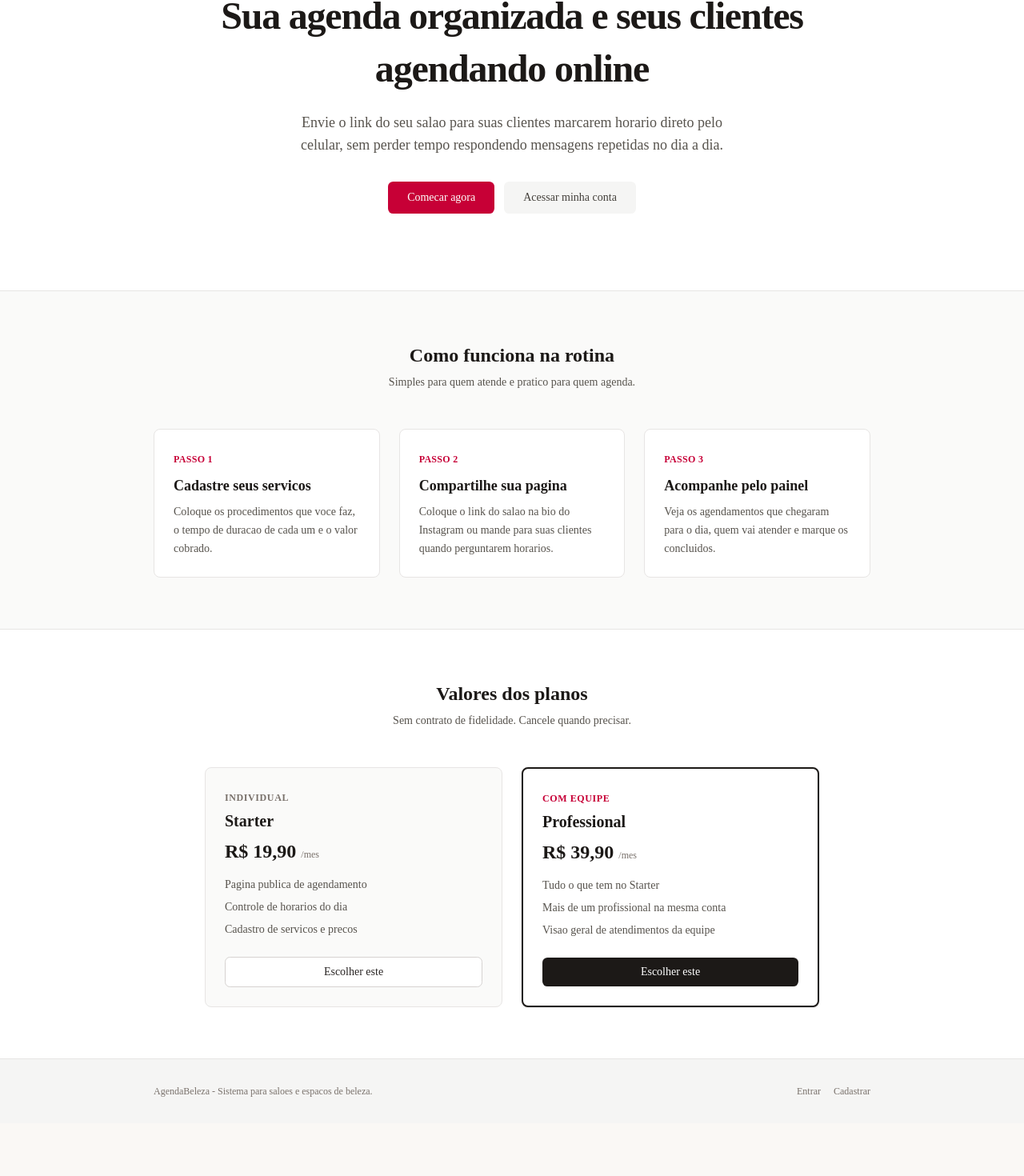
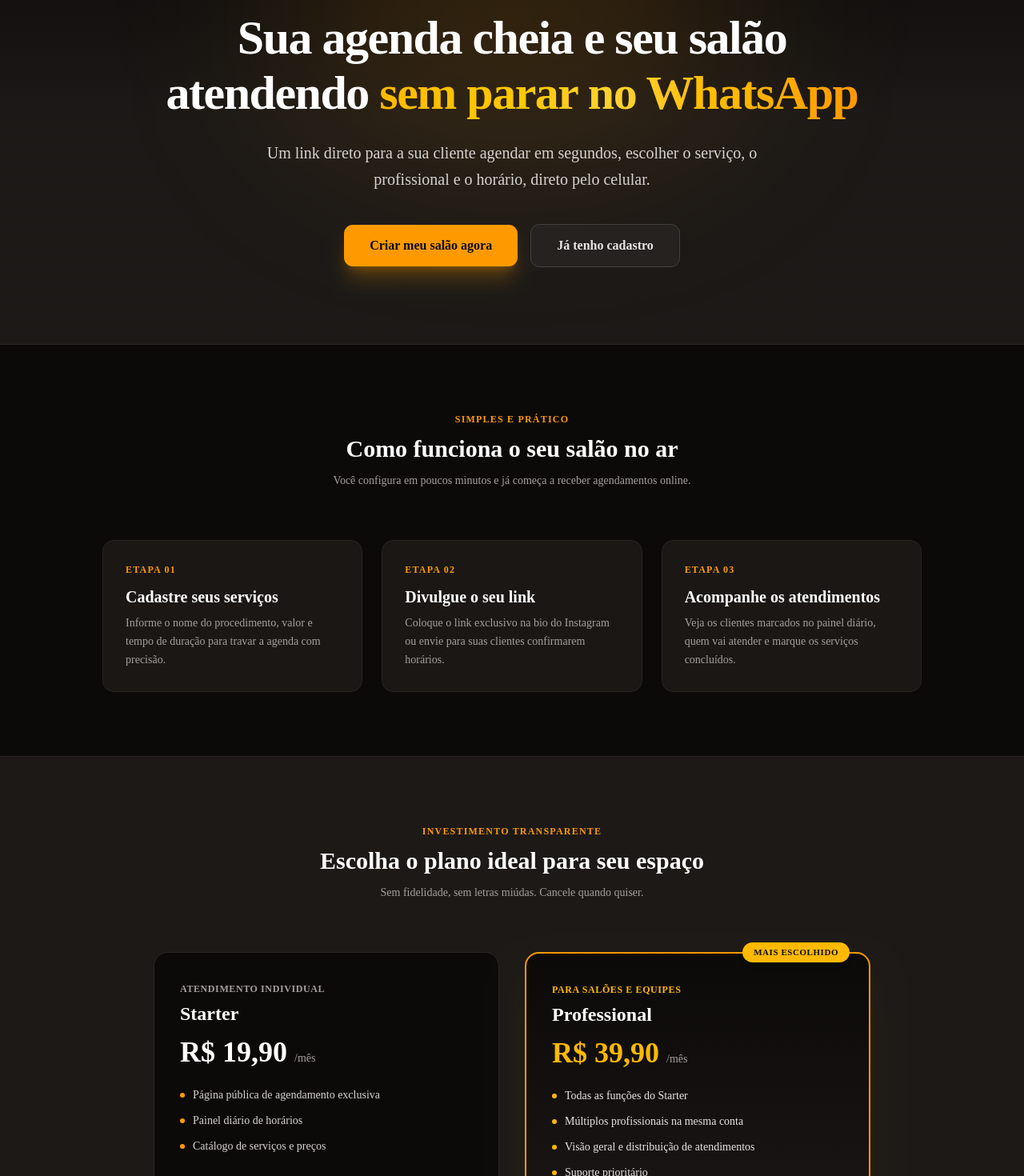
Before and after one commit to kaciaraynara/AGENDABELEZA, a Next.js app in the folder frontend/: page / in a window 1280 px wide. Shown: the part 202-1672 px from the top of the page at 80% size. Before the commit the page ends 1606 px from the top, so only its background shows below. Built offline with nearby package versions, Linux system fonts and the light colour scheme.

Commit message:
feat: landing page vibrante e elegante com a identidade visual do AgendaBeleza

```diff
--- a/frontend/src/app/page.tsx
+++ b/frontend/src/app/page.tsx
@@ -2,19 +2,21 @@ import Link from 'next/link';
 
 export default function PaginaInicial() {
   return (
-    <div className="min-h-screen bg-stone-50 text-stone-800 flex flex-col font-sans">
-      {/* Barra de navegacao */}
-      <header className="w-full bg-white border-b border-stone-200 sticky top-0 z-50">
-        <div className="max-w-5xl mx-auto px-4 h-16 flex items-center justify-between">
-          <Link href="/" className="text-xl font-semibold tracking-tight text-stone-900">
-            Agenda<span className="text-rose-700">Beleza</span>
+    <div className="min-h-screen bg-stone-900 text-stone-100 flex flex-col font-sans selection:bg-amber-500 selection:text-stone-950">
+      {/* Topo / Navbar */}
+      <header className="w-full bg-stone-950/80 backdrop-blur-md border-b border-stone-800/80 sticky top-0 z-50 transition-all">
+        <div className="max-w-6xl mx-auto px-5 h-18 flex items-center justify-between">
+          <Link href="/" className="flex items-center gap-1.5 group">
+            <span className="text-2xl font-black tracking-tight text-white transition-transform group-hover:scale-105">
+              Agenda<span className="text-amber-500">Beleza</span>
+            </span>
           </Link>
 
-          <nav className="hidden sm:flex items-center gap-6 text-sm text-stone-600">
-            <a href="#como-funciona" className="hover:text-stone-900">
+          <nav className="hidden md:flex items-center gap-8 text-sm font-medium text-stone-300">
+            <a href="#como-funciona" className="hover:text-amber-400 transition-colors">
               Como funciona
             </a>
-            <a href="#planos" className="hover:text-stone-900">
+            <a href="#planos" className="hover:text-amber-400 transition-colors">
               Planos
             </a>
           </nav>
@@ -22,13 +24,13 @@ export default function PaginaInicial() {
           <div className="flex items-center gap-3">
             <Link
               href="/login"
-              className="px-3 py-1.5 text-sm font-medium text-stone-700 hover:text-stone-900"
+              className="px-4 py-2 text-sm font-semibold text-stone-300 hover:text-white transition-colors"
             >
               Entrar
             </Link>
             <Link
               href="/register"
-              className="px-4 py-1.5 text-sm font-medium text-white bg-stone-900 hover:bg-stone-800 rounded-md"
+              className="px-5 py-2 text-sm font-bold text-stone-950 bg-gradient-to-r from-amber-400 to-amber-500 hover:from-amber-300 hover:to-amber-400 rounded-full shadow-lg shadow-amber-500/20 hover:shadow-amber-500/35 hover:-translate-y-0.5 active:translate-y-0 transition-all"
             >
               Criar conta
             </Link>
@@ -36,66 +38,80 @@ export default function PaginaInicial() {
         </div>
       </header>
 
-      {/* Secao principal */}
-      <section className="py-16 md:py-24 px-4 bg-white border-b border-stone-200">
-        <div className="max-w-3xl mx-auto text-center">
-          <p className="text-xs uppercase tracking-wider text-rose-700 font-semibold mb-3">
-            Atendimento e organizacao para o seu espaco
+      {/* Hero Section */}
+      <section className="relative overflow-hidden pt-20 pb-24 px-4 bg-gradient-to-b from-stone-950 via-stone-900 to-stone-900">
+        <div className="absolute top-1/4 left-1/2 -translate-x-1/2 -translate-y-1/2 w-[550px] h-[320px] bg-amber-500/15 blur-[120px] pointer-events-none rounded-full" />
+
+        <div className="relative max-w-4xl mx-auto text-center">
+          <div className="inline-flex items-center gap-2 px-4 py-1.5 mb-8 text-xs font-bold uppercase tracking-wider text-amber-300 bg-amber-500/10 border border-amber-500/30 rounded-full">
+            Plataforma para Salões e Profissionais da Beleza
+          </div>
+
+          <h1 className="text-4xl sm:text-5xl md:text-6xl font-black text-white tracking-tight leading-[1.15] mb-6">
+            Sua agenda cheia e seu salão atendendo{' '}
+            <span className="text-transparent bg-clip-text bg-gradient-to-r from-amber-400 via-amber-300 to-amber-500">
+              sem parar no WhatsApp
+            </span>
+          </h1>
+
+          <p className="text-lg md:text-xl text-stone-300 max-w-2xl mx-auto mb-10 leading-relaxed font-normal">
+            Um link direto para a sua cliente agendar em segundos, escolher o serviço, o profissional e o horário, direto pelo celular.
           </p>
-          <h1 className="text-3xl sm:text-4xl md:text-5xl font-bold text-stone-900 tracking-tight leading-snug mb-5">
-            Sua agenda organizada e seus clientes agendando online
-          </h1>
-          <p className="text-base sm:text-lg text-stone-600 max-w-xl mx-auto mb-8">
-            Envie o link do seu salao para suas clientes marcarem horario direto pelo celular,
-            sem perder tempo respondendo mensagens repetidas no dia a dia.
-          </p>
-          <div className="flex flex-col sm:flex-row items-center justify-center gap-3">
+
+          <div className="flex flex-col sm:flex-row items-center justify-center gap-4">
             <Link
               href="/register"
-              className="w-full sm:w-auto px-6 py-2.5 text-sm font-medium text-white bg-rose-700 hover:bg-rose-800 rounded-md text-center"
+              className="w-full sm:w-auto px-8 py-3.5 text-base font-bold text-stone-950 bg-amber-500 hover:bg-amber-400 rounded-xl shadow-xl shadow-amber-500/25 hover:shadow-amber-500/40 hover:-translate-y-0.5 active:translate-y-0 transition-all text-center"
             >
-              Comecar agora
+              Criar meu salão agora
             </Link>
             <Link
               href="/login"
-              className="w-full sm:w-auto px-6 py-2.5 text-sm font-medium text-stone-700 bg-stone-100 hover:bg-stone-200 rounded-md text-center"
+              className="w-full sm:w-auto px-8 py-3.5 text-base font-semibold text-stone-200 bg-stone-800/80 hover:bg-stone-800 border border-stone-700 rounded-xl hover:-translate-y-0.5 transition-all text-center"
             >
-              Acessar minha conta
+              Já tenho cadastro
             </Link>
           </div>
         </div>
       </section>
 
-      {/* Como funciona */}
-      <section id="como-funciona" className="py-16 px-4 bg-stone-50">
-        <div className="max-w-4xl mx-auto">
-          <div className="text-center mb-12">
-            <h2 className="text-2xl font-bold text-stone-900 mb-2">Como funciona na rotina</h2>
-            <p className="text-sm text-stone-600">Simples para quem atende e pratico para quem agenda.</p>
+      {/* Como Funciona */}
+      <section id="como-funciona" className="py-20 px-4 bg-stone-950 border-t border-stone-800">
+        <div className="max-w-5xl mx-auto">
+          <div className="text-center mb-16">
+            <span className="text-xs uppercase tracking-widest text-amber-500 font-bold">Simples e prático</span>
+            <h2 className="text-3xl font-extrabold text-white mt-2 mb-3">Como funciona o seu salão no ar</h2>
+            <p className="text-stone-400 text-sm max-w-lg mx-auto">Você configura em poucos minutos e já começa a receber agendamentos online.</p>
           </div>
 
           <div className="grid md:grid-cols-3 gap-6">
-            <div className="p-6 bg-white border border-stone-200 rounded-lg">
-              <span className="text-xs font-semibold text-rose-700 uppercase tracking-wide">Passo 1</span>
-              <h3 className="text-lg font-bold text-stone-900 mt-2 mb-2">Cadastre seus servicos</h3>
-              <p className="text-sm text-stone-600 leading-relaxed">
-                Coloque os procedimentos que voce faz, o tempo de duracao de cada um e o valor cobrado.
+            <div className="p-7 bg-stone-900/90 border border-stone-800 hover:border-amber-500/50 rounded-2xl transition-all duration-300 hover:-translate-y-1">
+              <span className="text-xs font-black text-amber-500 uppercase tracking-widest block mb-3">
+                Etapa 01
+              </span>
+              <h3 className="text-xl font-bold text-white mb-2">Cadastre seus serviços</h3>
+              <p className="text-stone-400 text-sm leading-relaxed">
+                Informe o nome do procedimento, valor e tempo de duração para travar a agenda com precisão.
               </p>
             </div>
 
-            <div className="p-6 bg-white border border-stone-200 rounded-lg">
-              <span className="text-xs font-semibold text-rose-700 uppercase tracking-wide">Passo 2</span>
-              <h3 className="text-lg font-bold text-stone-900 mt-2 mb-2">Compartilhe sua pagina</h3>
-              <p className="text-sm text-stone-600 leading-relaxed">
-                Coloque o link do salao na bio do Instagram ou mande para suas clientes quando perguntarem horarios.
+            <div className="p-7 bg-stone-900/90 border border-stone-800 hover:border-amber-500/50 rounded-2xl transition-all duration-300 hover:-translate-y-1">
+              <span className="text-xs font-black text-amber-500 uppercase tracking-widest block mb-3">
+                Etapa 02
+              </span>
+              <h3 className="text-xl font-bold text-white mb-2">Divulgue o seu link</h3>
+              <p className="text-stone-400 text-sm leading-relaxed">
+                Coloque o link exclusivo na bio do Instagram ou envie para suas clientes confirmarem horários.
               </p>
             </div>
 
-            <div className="p-6 bg-white border border-stone-200 rounded-lg">
-              <span className="text-xs font-semibold text-rose-700 uppercase tracking-wide">Passo 3</span>
-              <h3 className="text-lg font-bold text-stone-900 mt-2 mb-2">Acompanhe pelo painel</h3>
-              <p className="text-sm text-stone-600 leading-relaxed">
-                Veja os agendamentos que chegaram para o dia, quem vai atender e marque os concluidos.
+            <div className="p-7 bg-stone-900/90 border border-stone-800 hover:border-amber-500/50 rounded-2xl transition-all duration-300 hover:-translate-y-1">
+              <span className="text-xs font-black text-amber-500 uppercase tracking-widest block mb-3">
+                Etapa 03
+              </span>
+              <h3 className="text-xl font-bold text-white mb-2">Acompanhe os atendimentos</h3>
+              <p className="text-stone-400 text-sm leading-relaxed">
+                Veja os clientes marcados no painel diário, quem vai atender e marque os serviços concluídos.
               </p>
             </div>
           </div>
@@ -103,69 +119,97 @@ export default function PaginaInicial() {
       </section>
 
       {/* Planos */}
-      <section id="planos" className="py-16 px-4 bg-white border-t border-stone-200">
-        <div className="max-w-3xl mx-auto">
-          <div className="text-center mb-12">
-            <h2 className="text-2xl font-bold text-stone-900 mb-2">Valores dos planos</h2>
-            <p className="text-sm text-stone-600">Sem contrato de fidelidade. Cancele quando precisar.</p>
+      <section id="planos" className="py-20 px-4 bg-stone-900 border-t border-stone-800">
+        <div className="max-w-4xl mx-auto">
+          <div className="text-center mb-16">
+            <span className="text-xs uppercase tracking-widest text-amber-500 font-bold">Investimento transparente</span>
+            <h2 className="text-3xl font-extrabold text-white mt-2 mb-3">Escolha o plano ideal para seu espaço</h2>
+            <p className="text-stone-400 text-sm">Sem fidelidade, sem letras miúdas. Cancele quando quiser.</p>
           </div>
 
-          <div className="grid sm:grid-cols-2 gap-6">
-            <div className="p-6 bg-stone-50 border border-stone-200 rounded-lg flex flex-col justify-between">
+          <div className="grid sm:grid-cols-2 gap-8">
+            {/* Starter */}
+            <div className="p-8 bg-stone-950 border border-stone-800 rounded-3xl flex flex-col justify-between hover:border-stone-700 transition-all">
               <div>
-                <span className="text-xs font-semibold uppercase tracking-wider text-stone-500">Individual</span>
-                <h3 className="text-xl font-bold text-stone-900 mt-1 mb-2">Starter</h3>
-                <div className="text-2xl font-bold text-stone-900 mb-4">
-                  R$ 19,90 <span className="text-xs font-normal text-stone-500">/mes</span>
+                <span className="text-xs font-bold uppercase tracking-wider text-stone-400">Atendimento Individual</span>
+                <h3 className="text-2xl font-bold text-white mt-1 mb-3">Starter</h3>
+                <div className="text-4xl font-black text-white mb-6">
+                  R$ 19,90 <span className="text-sm font-normal text-stone-400">/mês</span>
                 </div>
-                <ul className="text-sm text-stone-600 space-y-2 mb-6">
-                  <li>Pagina publica de agendamento</li>
-                  <li>Controle de horarios do dia</li>
-                  <li>Cadastro de servicos e precos</li>
+                <ul className="text-sm text-stone-300 space-y-3 mb-8">
+                  <li className="flex items-center gap-2.5">
+                    <span className="w-1.5 h-1.5 rounded-full bg-amber-500" />
+                    Página pública de agendamento exclusiva
+                  </li>
+                  <li className="flex items-center gap-2.5">
+                    <span className="w-1.5 h-1.5 rounded-full bg-amber-500" />
+                    Painel diário de horários
+                  </li>
+                  <li className="flex items-center gap-2.5">
+                    <span className="w-1.5 h-1.5 rounded-full bg-amber-500" />
+                    Catálogo de serviços e preços
+                  </li>
                 </ul>
               </div>
               <Link
                 href="/register"
-                className="w-full py-2 text-center text-sm font-medium text-stone-800 bg-white border border-stone-300 hover:bg-stone-100 rounded-md"
+                className="w-full py-3 text-center text-sm font-bold text-stone-200 bg-stone-800 hover:bg-stone-700 hover:text-white rounded-xl transition-colors"
               >
-                Escolher este
+                Escolher Starter
               </Link>
             </div>
 
-            <div className="p-6 bg-white border-2 border-stone-900 rounded-lg flex flex-col justify-between shadow-sm">
+            {/* Professional */}
+            <div className="relative p-8 bg-gradient-to-b from-stone-950 to-stone-900 border-2 border-amber-500 rounded-3xl flex flex-col justify-between shadow-2xl shadow-amber-500/10 hover:shadow-amber-500/20 transition-all">
+              <div className="absolute -top-3.5 right-6 px-3.5 py-1 text-[11px] font-black uppercase tracking-wider text-stone-950 bg-amber-400 rounded-full shadow-md">
+                Mais Escolhido
+              </div>
               <div>
-                <span className="text-xs font-semibold uppercase tracking-wider text-rose-700">Com equipe</span>
-                <h3 className="text-xl font-bold text-stone-900 mt-1 mb-2">Professional</h3>
-                <div className="text-2xl font-bold text-stone-900 mb-4">
-                  R$ 39,90 <span className="text-xs font-normal text-stone-500">/mes</span>
+                <span className="text-xs font-bold uppercase tracking-wider text-amber-400">Para Salões e Equipes</span>
+                <h3 className="text-2xl font-bold text-white mt-1 mb-3">Professional</h3>
+                <div className="text-4xl font-black text-amber-400 mb-6">
+                  R$ 39,90 <span className="text-sm font-normal text-stone-400">/mês</span>
                 </div>
-                <ul className="text-sm text-stone-600 space-y-2 mb-6">
-                  <li>Tudo o que tem no Starter</li>
-                  <li>Mais de um profissional na mesma conta</li>
-                  <li>Visao geral de atendimentos da equipe</li>
+                <ul className="text-sm text-stone-200 space-y-3 mb-8">
+                  <li className="flex items-center gap-2.5">
+                    <span className="w-1.5 h-1.5 rounded-full bg-amber-400" />
+                    Todas as funções do Starter
+                  </li>
+                  <li className="flex items-center gap-2.5">
+                    <span className="w-1.5 h-1.5 rounded-full bg-amber-400" />
+                    Múltiplos profissionais na mesma conta
+                  </li>
+                  <li className="flex items-center gap-2.5">
+                    <span className="w-1.5 h-1.5 rounded-full bg-amber-400" />
+                    Visão geral e distribuição de atendimentos
+                  </li>
+                  <li className="flex items-center gap-2.5">
+                    <span className="w-1.5 h-1.5 rounded-full bg-amber-400" />
+                    Suporte prioritário
+                  </li>
                 </ul>
               </div>
               <Link
                 href="/register"
-                className="w-full py-2 text-center text-sm font-medium text-white bg-stone-900 hover:bg-stone-800 rounded-md"
+                className="w-full py-3 text-center text-sm font-bold text-stone-950 bg-amber-400 hover:bg-amber-300 rounded-xl shadow-lg shadow-amber-400/20 hover:shadow-amber-400/30 transition-all"
               >
-                Escolher este
+                Escolher Professional
               </Link>
             </div>
           </div>
         </div>
       </section>
 
-      {/* Rodape */}
-      <footer className="py-8 px-4 bg-stone-100 border-t border-stone-200 text-center text-xs text-stone-500">
-        <div className="max-w-4xl mx-auto flex flex-col sm:flex-row items-center justify-between gap-3">
-          <p>AgendaBeleza - Sistema para saloes e espacos de beleza.</p>
-          <div className="flex gap-4">
-            <Link href="/login" className="hover:text-stone-900">
-              Entrar
+      {/* Rodapé */}
+      <footer className="mt-auto py-10 px-4 bg-stone-950 border-t border-stone-800 text-xs text-stone-500">
+        <div className="max-w-5xl mx-auto flex flex-col sm:flex-row items-center justify-between gap-4">
+          <p>© 2026 AgendaBeleza. Todos os direitos reservados.</p>
+          <div className="flex gap-6">
+            <Link href="/login" className="hover:text-amber-400 transition-colors">
+              Acessar conta
             </Link>
-            <Link href="/register" className="hover:text-stone-900">
-              Cadastrar
+            <Link href="/register" className="hover:text-amber-400 transition-colors">
+              Cadastrar salão
             </Link>
           </div>
         </div>
```
